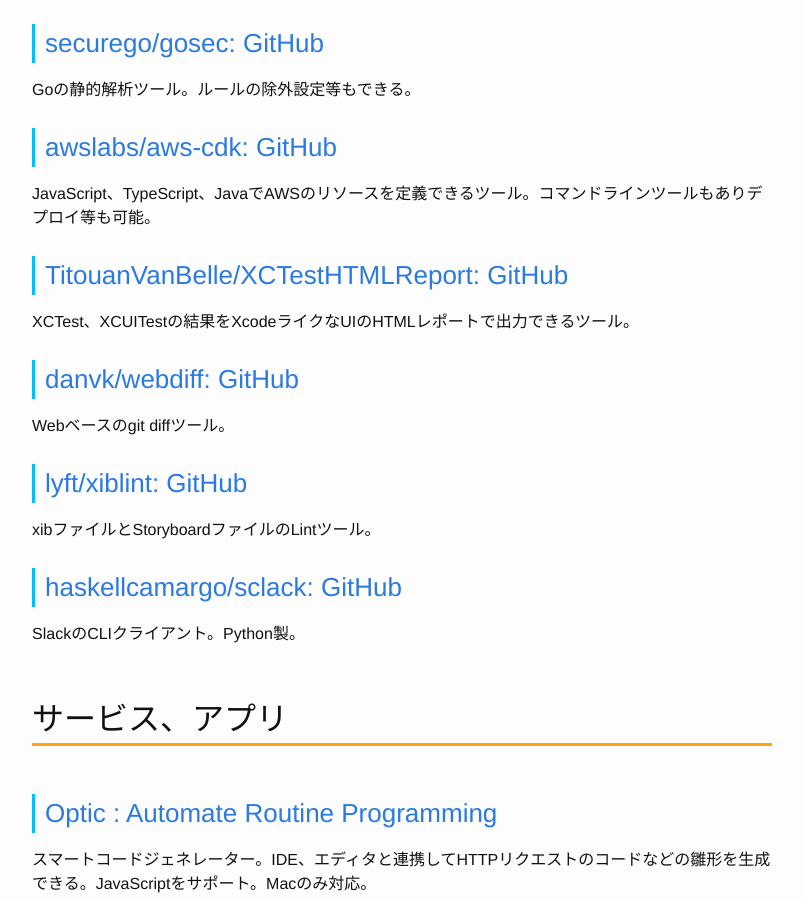
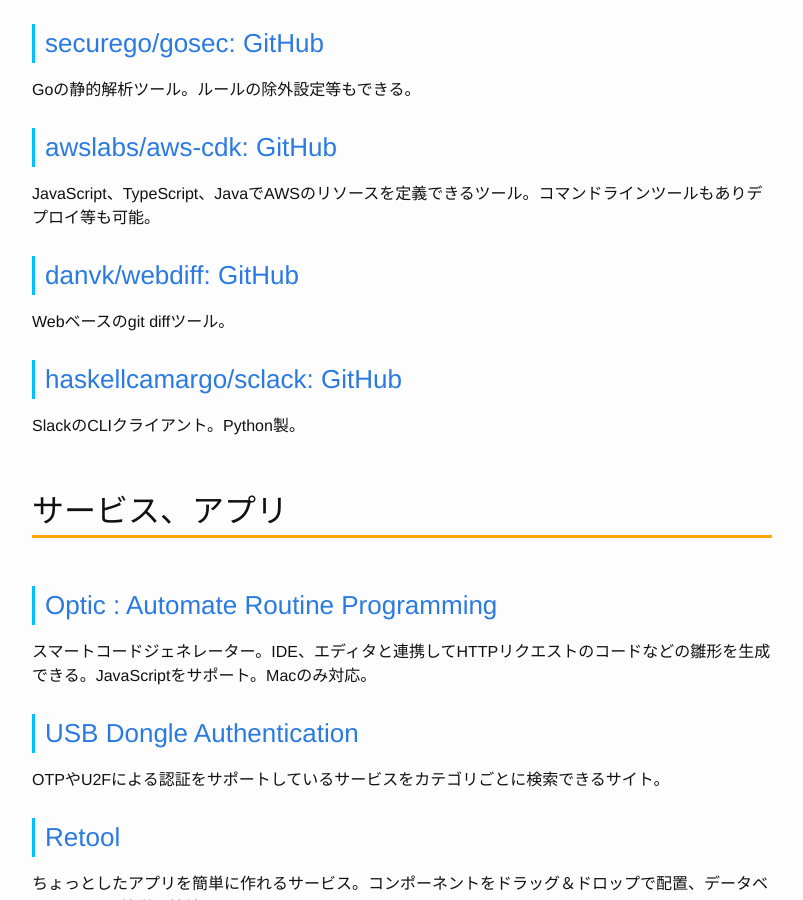
Before and after one commit to Gather-Tech/Gather-Tech.github.io, a Jekyll site: the page built from _posts/2018/2018-08-13-Gather111.md, in a window 1280 px wide and 900 px high, scrolled down 3731 px. Shown: the whole window, without its empty margins (238-1041 px from the left). Built offline with Jekyll 4.4.1, drawn with Linux system fonts in a browser that asks for light colours.

Commit message:
Reduced articles

```diff
--- a/_posts/2018/2018-08-13-Gather111.md
+++ b/_posts/2018/2018-08-13-Gather111.md
@@ -99,17 +99,9 @@
 
 JavaScript、TypeScript、JavaでAWSのリソースを定義できるツール。コマンドラインツールもありデプロイ等も可能。
 
-### [TitouanVanBelle/XCTestHTMLReport: GitHub](https://github.com/TitouanVanBelle/XCTestHTMLReport)
-
-XCTest、XCUITestの結果をXcodeライクなUIのHTMLレポートで出力できるツール。
-
 ### [danvk/webdiff: GitHub](https://github.com/danvk/webdiff)
 
 Webベースのgit diffツール。
-
-### [lyft/xiblint: GitHub](https://github.com/lyft/xiblint)
-
-xibファイルとStoryboardファイルのLintツール。
 
 ### [haskellcamargo/sclack: GitHub](https://github.com/haskellcamargo/sclack)
 
```
